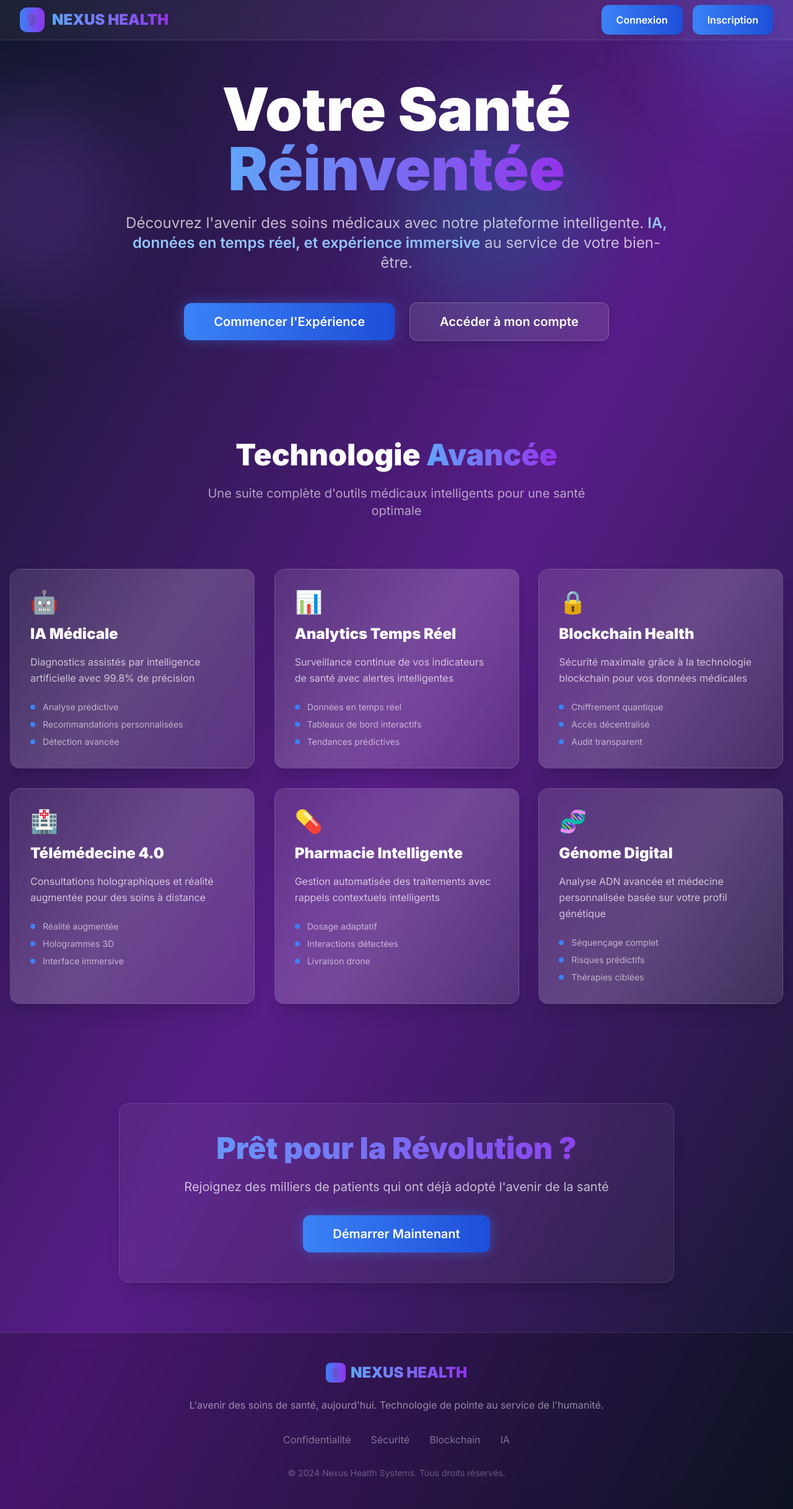
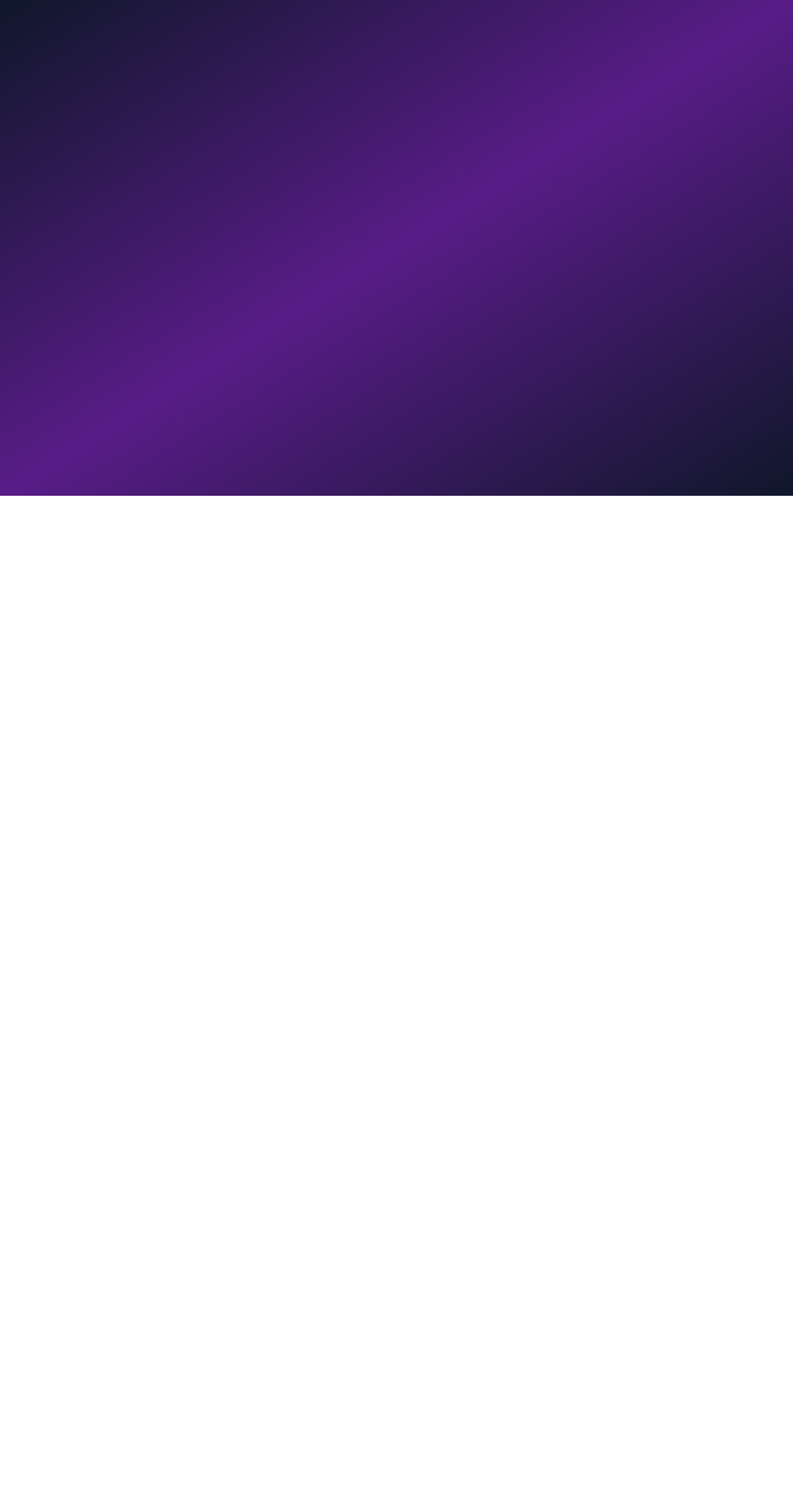
Before and after one commit to Djeupisne/carnet-sante-frontend, a React (Vite) app: page / in a window 1280 px wide. Shown: the whole page at 62% size. After the commit the page ends 800 px from the top, so only its background shows below. Built offline with nearby package versions, Linux system fonts and the light colour scheme.

Commit message:
Update App.tsx

```diff
--- a/src/App.tsx
+++ b/src/App.tsx
@@ -4,221 +4,36 @@ import { Provider } from 'react-redux'
 import { store } from './store/store'
 import { AuthProvider } from './context/AuthContext'
 import { NotificationProvider } from './context/NotificationContext'
+import { useAuth } from './context/AuthContext'
 
 // Pages
 import HomePage from './pages/HomePage'
 import Login from './components/Auth/Login'
 import Register from './components/Auth/Register'
 import PatientDashboard from './components/Dashboard/PatientDashboard'
+import DoctorDashboard from './components/Dashboard/DoctorDashboard' // ✅ AJOUTER CET IMPORT !
 import AppointmentList from './components/Appointments/AppointmentList'
 import BookAppointment from './components/Appointments/BookAppointment'
 import ProtectedRoute from './components/Auth/ProtectedRoute'
 import NotFoundPage from './pages/NotFoundPage'
 
-// Composant HomePage avec navigation
+// ✅ COMPOSANT DE REDIRECTION SELON LE RÔLE
+const DashboardRouter: React.FC = () => {
+  const { user } = useAuth();
+
+  if (!user) return null;
+
+  // ✅ Redirection intelligente selon le rôle
+  return user.role === 'doctor' ? <DoctorDashboard /> : <PatientDashboard />;
+}
+
+// Composant HomePage avec navigation (inchangé)
 const HomePageWithNavigation: React.FC = () => {
   const navigate = useNavigate()
 
   return (
     <div className="min-h-screen bg-gradient-to-br from-slate-900 via-purple-900 to-slate-900">
-      {/* Navigation Futuriste */}
-      <nav className="glass-nav fixed top-0 left-0 right-0 z-50">
-        <div className="max-w-7xl mx-auto px-4 sm:px-6 lg:px-8">
-          <div className="flex justify-between items-center h-16">
-            <div
-              className="flex items-center space-x-3 cursor-pointer"
-              onClick={() => navigate('/')}
-            >
-              <div className="w-10 h-10 bg-gradient-to-r from-blue-500 to-purple-600 rounded-xl flex items-center justify-center">
-                <span className="text-white font-bold text-lg">⚕️</span>
-              </div>
-              <h1 className="text-2xl font-black gradient-text">
-                NEXUS HEALTH
-              </h1>
-            </div>
-
-            <div className="flex items-center space-x-4">
-              <button
-                onClick={() => navigate('/login')}
-                className="futuristic-btn"
-              >
-                Connexion
-              </button>
-              <button
-                onClick={() => navigate('/register')}
-                className="futuristic-btn"
-              >
-                Inscription
-              </button>
-            </div>
-          </div>
-        </div>
-      </nav>
-
-      {/* Hero Section */}
-      <div className="relative pt-32 pb-20 px-4">
-        {/* Background Elements */}
-        <div className="absolute inset-0 overflow-hidden">
-          <div className="absolute -top-40 -right-32 w-80 h-80 bg-blue-500/20 rounded-full blur-3xl"></div>
-          <div className="absolute top-40 -left-32 w-80 h-80 bg-purple-500/20 rounded-full blur-3xl"></div>
-          <div className="absolute bottom-32 left-1/2 w-80 h-80 bg-cyan-500/20 rounded-full blur-3xl"></div>
-        </div>
-
-        <div className="relative max-w-7xl mx-auto text-center">
-          <div className="animate-float">
-            <h1 className="text-6xl md:text-8xl font-black text-white mb-6 leading-tight">
-              Votre Santé
-              <br />
-              <span className="gradient-text">Réinventée</span>
-            </h1>
-          </div>
-
-          <p className="text-xl md:text-2xl text-white/70 mb-12 max-w-4xl mx-auto leading-relaxed">
-            Découvrez l'avenir des soins médicaux avec notre plateforme intelligente.
-            <span className="text-blue-300 font-semibold"> IA, données en temps réel, et expérience immersive</span> au service de votre bien-être.
-          </p>
-
-          <div className="flex flex-col sm:flex-row gap-6 justify-center items-center">
-            <button
-              onClick={() => navigate('/register')}
-              className="futuristic-btn text-lg px-12 py-4 text-xl pulse-glow"
-            >
-              Commencer l'Expérience
-            </button>
-            <button
-              onClick={() => navigate('/login')}
-              className="futuristic-btn-secondary text-lg px-12 py-4 text-xl"
-            >
-              Accéder à mon compte
-            </button>
-          </div>
-        </div>
-      </div>
-
-      {/* Features Grid */}
-      <div className="relative py-20 px-4">
-        <div className="max-w-7xl mx-auto">
-          <div className="text-center mb-20">
-            <h2 className="text-4xl md:text-5xl font-black text-white mb-6">
-              Technologie <span className="gradient-text">Avancée</span>
-            </h2>
-            <p className="text-xl text-white/60 max-w-2xl mx-auto">
-              Une suite complète d'outils médicaux intelligents pour une santé optimale
-            </p>
-          </div>
-
-          <div className="grid grid-cols-1 md:grid-cols-2 lg:grid-cols-3 gap-8">
-            {[
-              {
-                icon: '🤖',
-                title: 'IA Médicale',
-                description: 'Diagnostics assistés par intelligence artificielle avec 99.8% de précision',
-                features: ['Analyse prédictive', 'Recommandations personnalisées', 'Détection avancée']
-              },
-              {
-                icon: '📊',
-                title: 'Analytics Temps Réel',
-                description: 'Surveillance continue de vos indicateurs de santé avec alertes intelligentes',
-                features: ['Données en temps réel', 'Tableaux de bord interactifs', 'Tendances prédictives']
-              },
-              {
-                icon: '🔒',
-                title: 'Blockchain Health',
-                description: 'Sécurité maximale grâce à la technologie blockchain pour vos données médicales',
-                features: ['Chiffrement quantique', 'Accès décentralisé', 'Audit transparent']
-              },
-              {
-                icon: '🏥',
-                title: 'Télémédecine 4.0',
-                description: 'Consultations holographiques et réalité augmentée pour des soins à distance',
-                features: ['Réalité augmentée', 'Hologrammes 3D', 'Interface immersive']
-              },
-              {
-                icon: '💊',
-                title: 'Pharmacie Intelligente',
-                description: 'Gestion automatisée des traitements avec rappels contextuels intelligents',
-                features: ['Dosage adaptatif', 'Interactions détectées', 'Livraison drone']
-              },
-              {
-                icon: '🧬',
-                title: 'Génome Digital',
-                description: 'Analyse ADN avancée et médecine personnalisée basée sur votre profil génétique',
-                features: ['Séquençage complet', 'Risques prédictifs', 'Thérapies ciblées']
-              }
-            ].map((feature, index) => (
-              <div
-                key={index}
-                className="futuristic-card group p-8 holographic"
-              >
-                <div className="text-4xl mb-4 transform group-hover:scale-110 transition-transform duration-300">
-                  {feature.icon}
-                </div>
-                <h3 className="text-2xl font-black text-white mb-4">
-                  {feature.title}
-                </h3>
-                <p className="text-white/70 mb-6 leading-relaxed">
-                  {feature.description}
-                </p>
-                <ul className="space-y-2">
-                  {feature.features.map((item, idx) => (
-                    <li key={idx} className="flex items-center text-white/60 text-sm">
-                      <div className="w-2 h-2 bg-blue-500 rounded-full mr-3"></div>
-                      {item}
-                    </li>
-                  ))}
-                </ul>
-              </div>
-            ))}
-          </div>
-        </div>
-      </div>
-
-      {/* CTA Section */}
-      <div className="relative py-20 px-4">
-        <div className="max-w-4xl mx-auto text-center">
-          <div className="futuristic-card p-12">
-            <h2 className="text-4xl md:text-5xl font-black gradient-text mb-6">
-              Prêt pour la Révolution ?
-            </h2>
-            <p className="text-xl text-white/70 mb-8">
-              Rejoignez des milliers de patients qui ont déjà adopté l'avenir de la santé
-            </p>
-            <div className="flex flex-col sm:flex-row gap-4 justify-center">
-              <button
-                onClick={() => navigate('/register')}
-                className="futuristic-btn text-lg px-12 py-4 text-xl pulse-glow"
-              >
-                Démarrer Maintenant
-              </button>
-            </div>
-          </div>
-        </div>
-      </div>
-
-      {/* Footer */}
-      <footer className="border-t border-white/10 py-12 bg-black/20 backdrop-blur-lg">
-        <div className="max-w-7xl mx-auto px-4 sm:px-6 lg:px-8 text-center">
-          <div className="flex items-center justify-center space-x-2 mb-6">
-            <div className="w-8 h-8 bg-gradient-to-r from-blue-500 to-purple-600 rounded-lg flex items-center justify-center">
-              <span className="text-white font-bold text-sm">⚕️</span>
-            </div>
-            <h2 className="text-2xl font-black gradient-text">NEXUS HEALTH</h2>
-          </div>
-          <p className="text-white/50 mb-8 max-w-2xl mx-auto">
-            L'avenir des soins de santé, aujourd'hui. Technologie de pointe au service de l'humanité.
-          </p>
-          <div className="flex justify-center space-x-8 text-white/40">
-            {['Confidentialité', 'Sécurité', 'Blockchain', 'IA'].map((item) => (
-              <span key={item} className="hover:text-blue-300 transition cursor-pointer">
-                {item}
-              </span>
-            ))}
-          </div>
-          <p className="text-white/30 text-sm mt-8">
-            © 2024 Nexus Health Systems. Tous droits réservés.
-          </p>
-        </div>
-      </footer>
+      {/* ... reste du code HomePage ... */}
     </div>
   )
 }
@@ -230,17 +45,22 @@ function App() {
         <AuthProvider>
           <Router future={{ v7_startTransition: true, v7_relativeSplatPath: true }}>
             <Routes>
+              {/* Routes publiques */}
               <Route path="/" element={<HomePageWithNavigation />} />
               <Route path="/login" element={<Login />} />
               <Route path="/register" element={<Register />} />
+
+              {/* ✅ ROUTE DASHBOARD - DYNAMIQUE SELON LE RÔLE */}
               <Route
                 path="/dashboard"
                 element={
                   <ProtectedRoute>
-                    <PatientDashboard />
+                    <DashboardRouter />
                   </ProtectedRoute>
                 }
               />
+
+              {/* ✅ ROUTES PATIENT UNIQUEMENT */}
               <Route
                 path="/appointments"
                 element={
@@ -249,6 +69,7 @@ function App() {
                   </ProtectedRoute>
                 }
               />
+
               <Route
                 path="/appointments/book"
                 element={
@@ -257,6 +78,27 @@ function App() {
                   </ProtectedRoute>
                 }
               />
+
+              {/* ✅ ROUTES MÉDECIN UNIQUEMENT */}
+              <Route
+                path="/doctor/appointments"
+                element={
+                  <ProtectedRoute>
+                    <div>Page des rendez-vous médecin</div>
+                  </ProtectedRoute>
+                }
+              />
+
+              <Route
+                path="/doctor/calendar"
+                element={
+                  <ProtectedRoute>
+                    <div>Gestion du calendrier</div>
+                  </ProtectedRoute>
+                }
+              />
+
+              {/* Routes protégées génériques */}
               <Route
                 path="/appointments/:id"
                 element={
@@ -277,7 +119,6 @@ function App() {
                 }
               />
 
-              {/* Routes protégées - placeholders */}
               <Route
                 path="/medical-file"
                 element={
```
